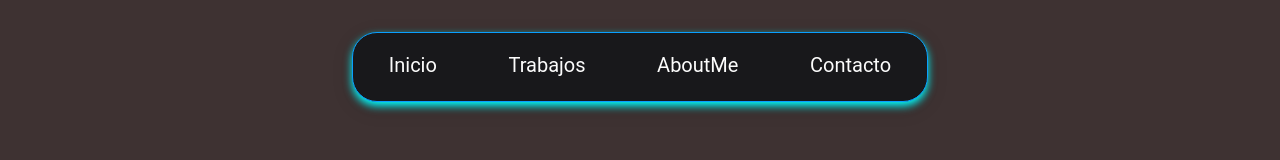
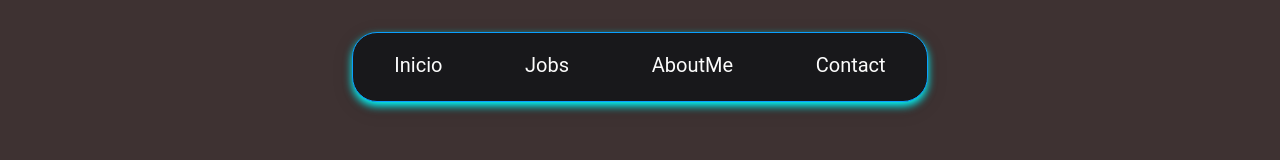
Before and after one commit to Lautaax/Portafolio-Aguilera, a React (Create React App) app: page / in a window 1280 px wide. Shown: the top 160 px of the page. Built offline with nearby package versions, Linux system fonts and the light colour scheme.

Commit message:
Update NavBar.jsx

```diff
--- a/src/components/NavBar/NavBar.jsx
+++ b/src/components/NavBar/NavBar.jsx
@@ -11,9 +11,9 @@
         <div className="menuu">
             <ul className="mennu">
                 <li className="item"><Link to="/" className="nav-link" >Inicio</Link></li>
-                <li className="item"><Link to="/Jobs/" className="nav-link">Trabajos</Link></li>
+                <li className="item"><Link to="/Jobs/" className="nav-link">Jobs</Link></li>
                 <li className="item"><Link to="/AboutMe/" className="nav-link">AboutMe</Link></li>
-                <li className="item"><Link to="/Contact/" className="nav-link">Contacto</Link></li>
+                <li className="item"><Link to="/Contact/" className="nav-link">Contact</Link></li>
             </ul>
         </div>
     </div>
```
